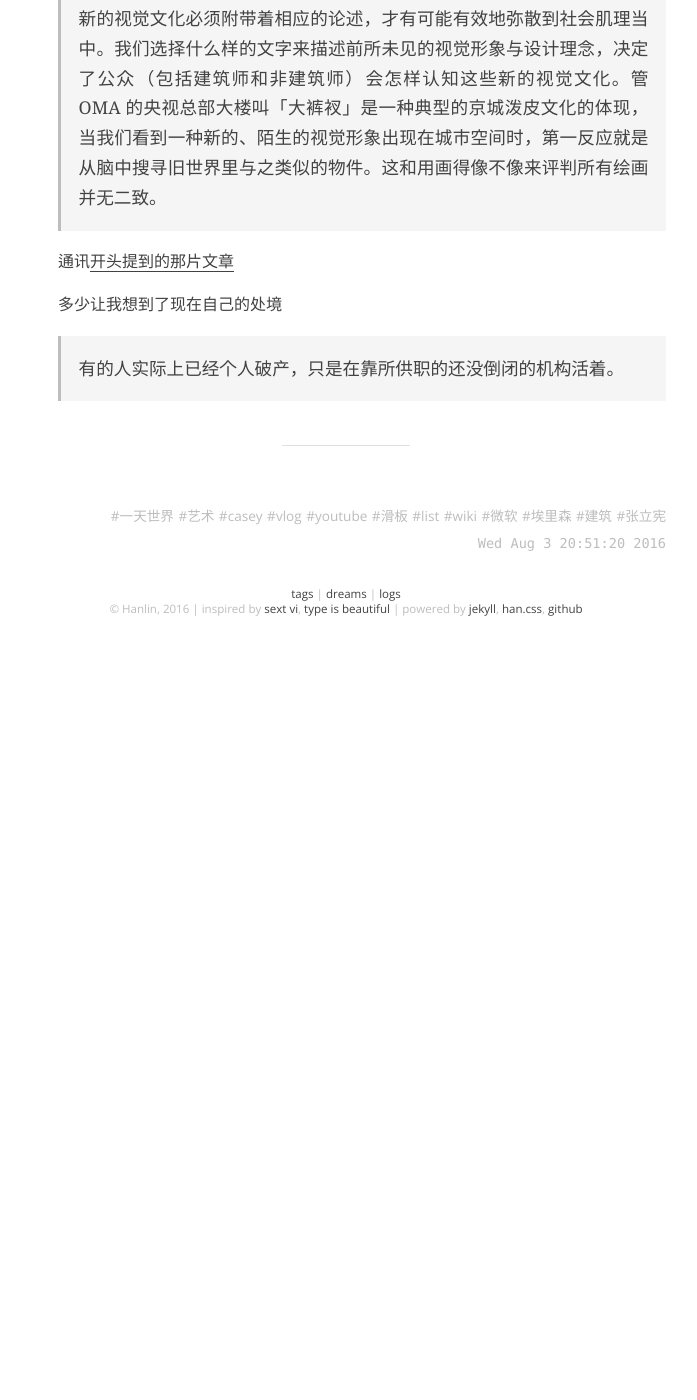
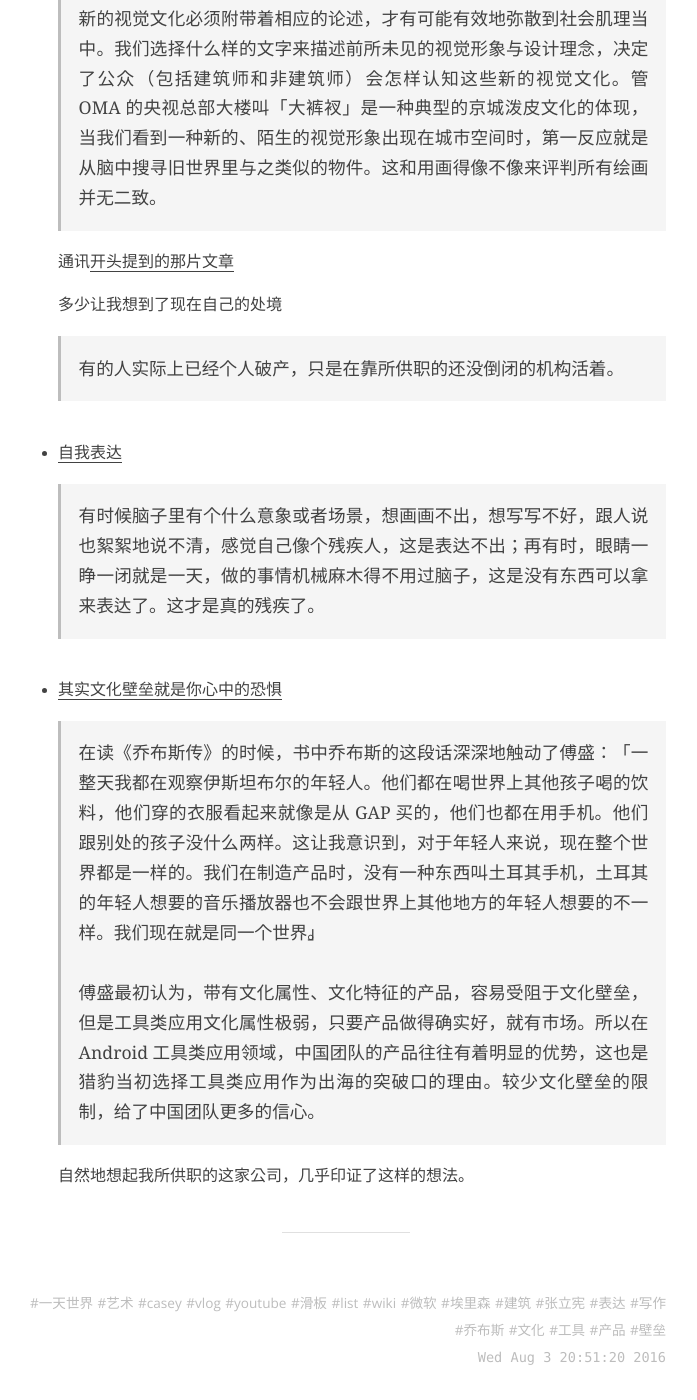
Before and after one commit to onion7878/word, a Jekyll site: the page built from _posts/logs/2016-04-11-31.md, in a window 1280 px wide and 1400 px high, scrolled down 971 px. Shown: the whole window, without its empty margins (294-991 px from the left). Built offline with Jekyll 4.4.1, drawn with Linux system fonts in a browser that asks for light colours; before the commit the page ends 1601 px from its top, so only the background shows below that.

Commit message:
add more content in this week

```diff
--- a/_posts/logs/2016-04-11-31.md
+++ b/_posts/logs/2016-04-11-31.md
@@ -4,7 +4,7 @@ layout: post
 title:  2016 年 31 周
 date: 16-08-03 20:51:20
 categories: [log]
-tags: [一天世界, 艺术, casey, vlog, youtube, 滑板, list, wiki, 微软, 埃里森, 建筑, 张立宪]
+tags: [一天世界, 艺术, casey, vlog, youtube, 滑板, list, wiki, 微软, 埃里森, 建筑, 张立宪, 表达, 写作, 乔布斯, 文化, 工具, 产品, 壁垒]
 
 ---
 
@@ -34,4 +34,17 @@ tags: [一天世界, 艺术, casey, vlog, youtube, 滑板, list, wiki, 微软,
 
 	> 有的人实际上已经个人破产，只是在靠所供职的还没倒闭的机构活着。
 
+- [自我表达](http://www.jingluhuang.com/blog/2015/10/2)
+
+	> 有时候脑子里有个什么意象或者场景，想画画不出，想写写不好，跟人说也絮絮地说不清，感觉自己像个残疾人，这是表达不出；再有时，眼睛一睁一闭就是一天，做的事情机械麻木得不用过脑子，这是没有东西可以拿来表达了。这才是真的残疾了。
+
+- [其实文化壁垒就是你心中的恐惧](http://mp.weixin.qq.com/s?__biz=MzI1ODIyMjAwMA%3D%3D&idx=1&mid=2247483821&sn=4e630b1068ec67edfc737fc2ae499dd2)
+
+	> 在读《乔布斯传》的时候，书中乔布斯的这段话深深地触动了傅盛：「一整天我都在观察伊斯坦布尔的年轻人。他们都在喝世界上其他孩子喝的饮料，他们穿的衣服看起来就像是从GAP买的，他们也都在用手机。他们跟别处的孩子没什么两样。这让我意识到，对于年轻人来说，现在整个世界都是一样的。我们在制造产品时，没有一种东西叫土耳其手机，土耳其的年轻人想要的音乐播放器也不会跟世界上其他地方的年轻人想要的不一样。我们现在就是同一个世界。」
+	<br>
+	<br>
+	傅盛最初认为，带有文化属性、文化特征的产品，容易受阻于文化壁垒，但是工具类应用文化属性极弱，只要产品做得确实好，就有市场。所以在Android工具类应用领域，中国团队的产品往往有着明显的优势，这也是猎豹当初选择工具类应用作为出海的突破口的理由。较少文化壁垒的限制，给了中国团队更多的信心。
+
+	自然地想起我所供职的这家公司，几乎印证了这样的想法。
+
 ---
```
